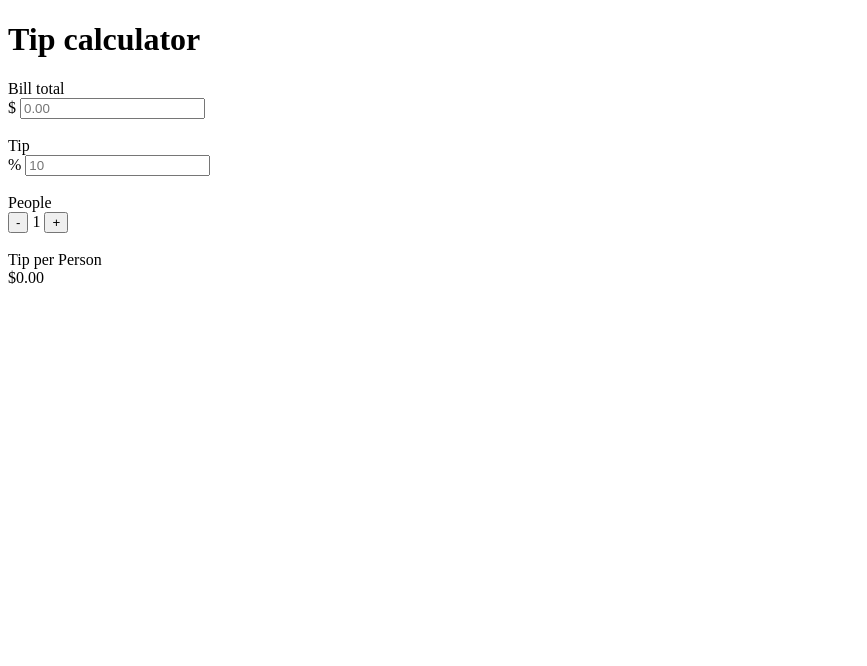
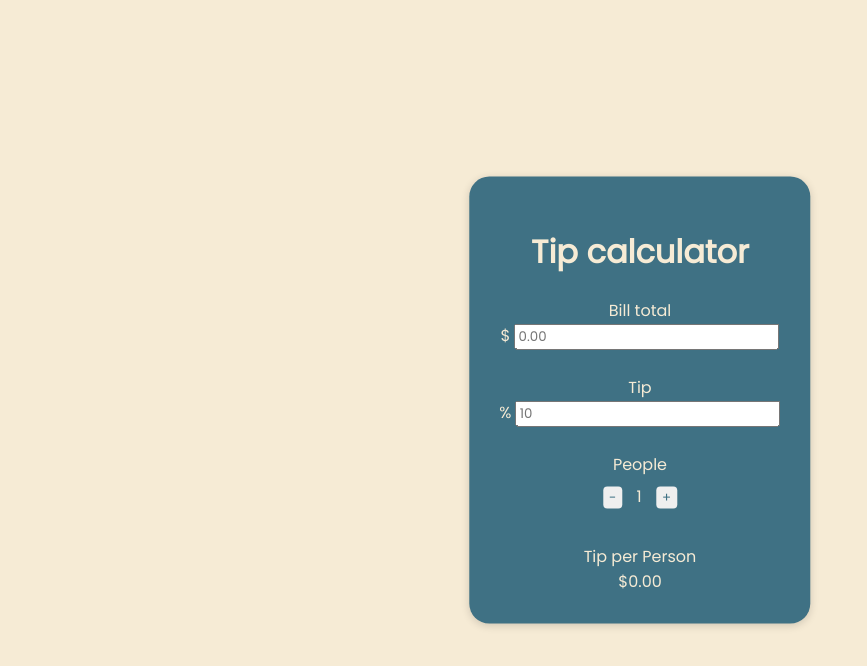
Before and after one commit to IzzetGunturk/Javascript-smallprojects, a plain HTML site: page Tipcalculator/index.html in a window 1280 px wide. Shown: the whole page, without its empty margins (0-867 px from the left). Drawn offline with Linux system fonts and the light colour scheme.

Commit message:
Added CSS to tip calculator

```diff
--- /dev/null
+++ b/Tipcalculator/index.css
@@ -0,0 +1,42 @@
+@import url('https://fonts.googleapis.com/css2?family=Poppins&display=swap');
+
+* {
+    font-family: 'Poppins', sans-serif;
+}
+
+body {
+    background-color: #F6EBD5;
+}
+
+.wrapper {
+    position: absolute;
+    left: 50%;
+    top: 50%;
+    transform: translate(-50%,-50%);
+    background-color: #3F7184;
+    box-shadow: 0 2px 8px rgba(0,0,0,.16);
+    padding: 30px;
+    padding-left: 30px;
+    padding-right: 30px;
+    text-align: center;
+    border-radius: 20px;
+}
+
+#increaseButton, #decreaseButton {
+    border-radius: 4px;
+    border: none;
+    color: #3F7184;
+    cursor: pointer;
+    margin: 10px;
+}
+
+.title {
+    color: #F6EBD5;
+    justify-content: center;
+    align-items: center;
+    display: flex;
+}
+
+.titles, span, #perPersonTotal {
+    color: #F6EBD5;
+}
--- a/Tipcalculator/index.html
+++ b/Tipcalculator/index.html
@@ -5,14 +5,15 @@
     <meta charset="UTF-8" />
     <meta http-equiv="X-UA-Compatible" content="IE=edge" />
     <meta name="viewport" content="width=device-width, initial-scale=1.0" />
+    <link href="index.css" rel="stylesheet">
     <title>Tip Calculator</title>
 </head>
 
 <body>
-    <h1 class="title">Tip calculator</h1>
-    <div id="wrapper">
+    <div class="wrapper">
+        <h1 class="title">Tip calculator</h1>
         <div class="container">
-            <div class="title">Bill total</div>
+            <div class="titles">Bill total</div>
             <div class="inputContainer">
                 <span>$</span>
                 <input type="text" id="billTotalInput" placeholder="0.00" />
@@ -20,7 +21,7 @@
         </div>
         <br>
         <div class="container">
-            <div class="title">Tip</div>
+            <div class="titles">Tip</div>
             <div class="inputContainer">
                 <span>%</span>
                 <input type="text" id="tipInput" placeholder="10" />
@@ -29,24 +30,24 @@
         <br>
         <div class="container">
             <div class="splitContainer">
-                <div class="title">People</div>
+                <div class="titles">People</div>
                 <div class="controls">
                     <span class="buttonContainer">
                         <button id="increaseButton">
-                            <span>-</span>
+                            -
                         </button>
                     </span>
                     <span class="splitAmount" id="numberOfPeople">1</span>
                     <span class="buttonContainer">
                         <button id="decreaseButton">
-                            <span>+</span>
+                            +
                         </button>
                     </span>
                 </div>
             </div>
             <br>
             <div class="totalContainer">
-                <div class="title">Tip per Person</div>
+                <div class="titles">Tip per Person</div>
                 <div class="total" id="perPersonTotal">$0.00</div>
             </div>
         </div>
```
